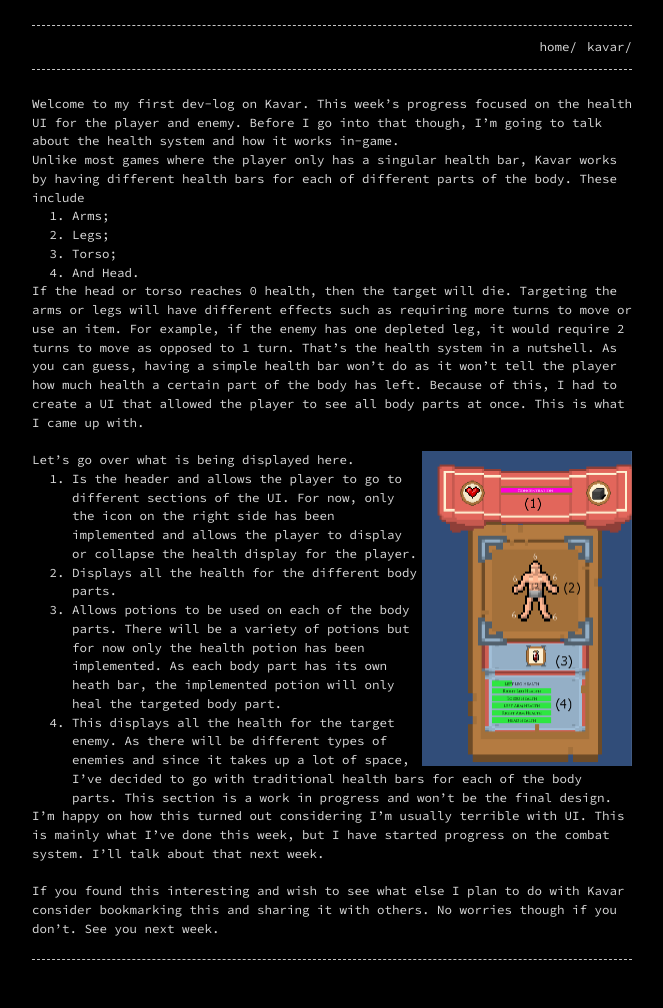
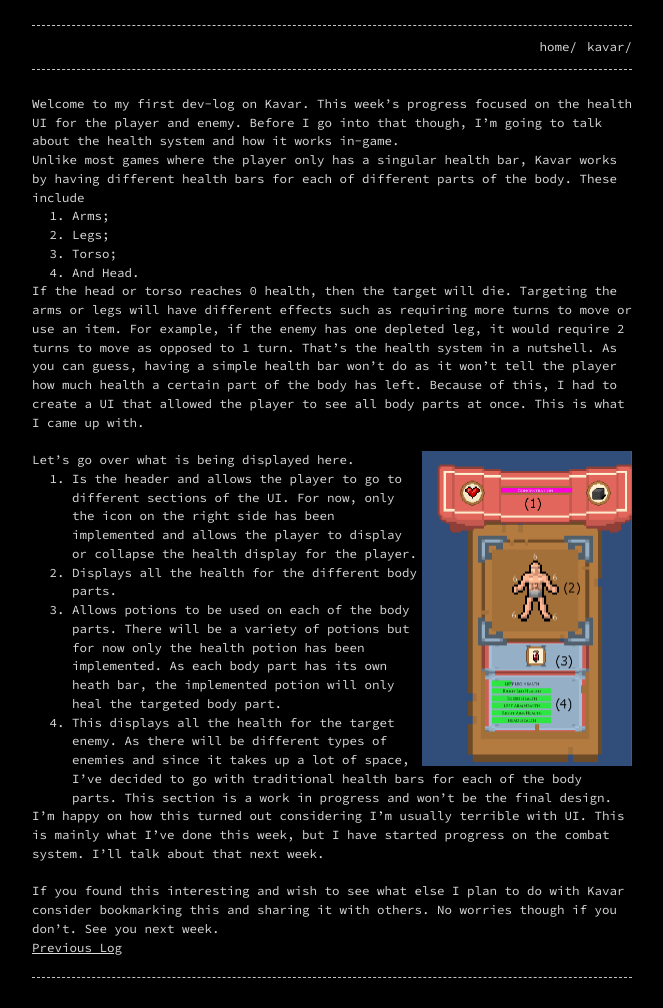
Before and after one commit to KyleS01/KyleS01.github.io, a Jekyll site: the page built from _posts/2020-6-14-Kavar Log 1.markdown, in a window 1280 px wide. Shown: the whole page, without its empty margins (308-971 px from the left). Built offline with Jekyll 4.4.1, drawn with Linux system fonts in a browser that asks for light colours.

Commit message:
Update 2020-6-14-Kavar Log 1.markdown

```diff
--- a/_posts/2020-6-14-Kavar Log 1.markdown
+++ b/_posts/2020-6-14-Kavar Log 1.markdown
@@ -33,3 +33,9 @@ Let’s go over what is being displayed here.
 I’m happy on how this turned out considering I’m usually terrible with UI. This is mainly what I’ve done this week, but I have started progress on the combat system. I’ll talk about that next week.
 &nbsp;
 If you found this interesting and wish to see what else I plan to do with Kavar consider bookmarking this and sharing it with others. No worries though if you don’t. See you next week.
+
+<div style="float:left">
+<a href="https://kyles01.github.io/kavar/2020/06/14/Kavar-Log-0.html">Previous Log</a>
+</div>
+
+<br>
```
